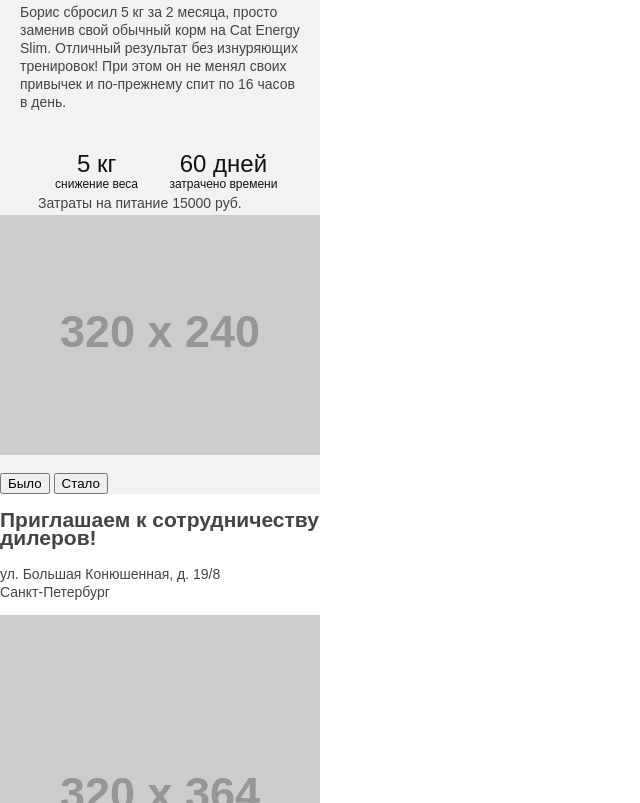
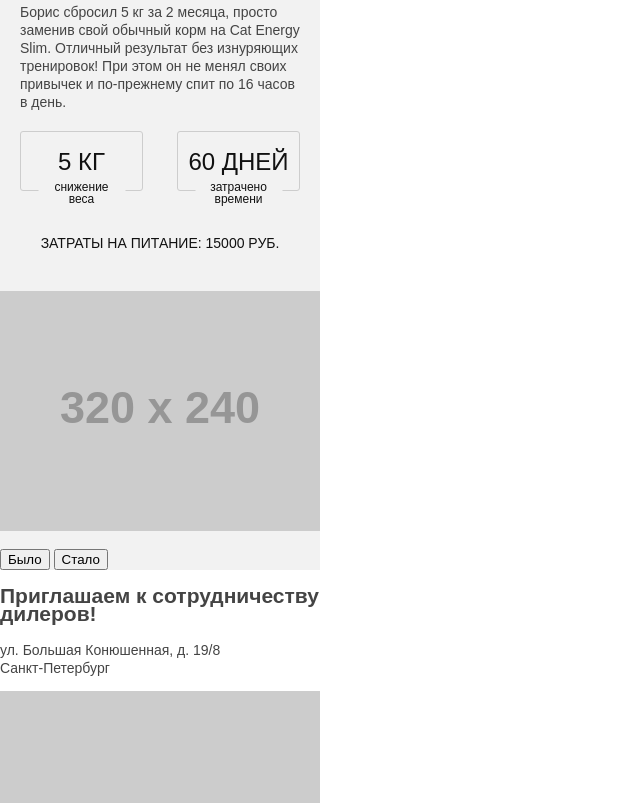
Before and after one commit to raros82/474089-cat-energy-19, a website: page source/index.html in a window 1280 px wide. Shown: the part 1994-2797 px from the top of the page, without its empty margins (0-640 px from the left). Drawn offline with nearby package versions, Linux system fonts and the light colour scheme; files that its build step writes are made by us from their sources; placeholder pictures from the web are drawn by us.

Commit message:
Переделал разметку блока example

```diff
--- a/source/index.html
+++ b/source/index.html
@@ -93,24 +93,16 @@
     <div class="example__wrapper">
       <h2 class="example__title">Живой пример</h2>
       <p class="example__description">Борис сбросил 5 кг за 2 месяца, просто заменив свой обычный корм на Cat Energy
-        Slim.
-        Отличный результат без изнуряющих тренировок! При этом он не менял своих привычек и по-прежнему спит по 16 часов
-        в
-        день. </p>
-      <table class="example__data">
-        <tr class="example__row example__row--stylised">
-          <td class="example__field example__field--styled">Снижение веса</td>
-          <td class="example__value example__value--styled">5 кг</td>
-        </tr>
-        <tr class="example__row example__row--stylised">
-          <td class="example__field example__field--styled">Затрачено времени</td>
-          <td class="example__value example__value--styled">60 дней</td>
-        </tr>
-        <tr class="example__row">
-          <td class="example__field">Затраты на питание</td>
-          <td class="example__value">15000 руб.</td>
-        </tr>
-      </table>
+        Slim. Отличный результат без изнуряющих тренировок! При этом он не менял своих привычек и по-прежнему спит по 16
+        часов в день. </p>
+      <ul class="example__list">
+        <li class="example__list-item example__list-item--decor">
+          <span class="example__list-item--small">Снижение веса </span><span class="example__list-item--emphasised">5 кг</span>
+        </li>
+        <li class="example__list-item example__list-item--decor"><span class="example__list-item--small">Затрачено времени </span>
+          <span class="example__list-item--emphasised">60 дней</span></li>
+        <li class="example__list-item">Затраты на питание: 15000 руб.</li>
+      </ul>
       <img class="example__img" src="https://via.placeholder.com/320x240" width="320" height="240" alt="Фото кота">
       <p class="example__toggles">
         <button class="example__button example__button--before" type="button">Было</button>
--- a/source/sass/exemple.scss
+++ b/source/sass/exemple.scss
@@ -18,39 +18,79 @@
   padding: 0 20px;
   margin: 0;
   margin-top: 22px;
+  margin-bottom: 20px;
 }
 
-.example__data {
+.example__list {
   display: flex;
-  justify-content: center;
-  margin: 0;
-  padding: 0 20px;
-  margin-top: 40px;
+  flex-wrap: wrap;
+  justify-content: space-between;
+  list-style: none;
+  padding: 0;
+  margin: 0 20px;
 }
 
-.example__value--styled {
+.example__list-item {
+  flex-grow: 1;
+  font-family: "Oswald", "Arial", sans-serif;
+  font-size: 14px;
+  line-height: 20px;
   color: #111111;
+  text-transform: uppercase;
+  text-align: center;
+  margin-bottom: 38px;
+  padding-right: 10px;
+  padding-left: 10px;
+}
+
+.example__list-item--decor {
+  padding: 0;
+  position: relative;
+  display: flex;
+  align-items: center;
+  flex-direction: column;
+  flex-grow: 0;
+  //width: 123px;
+  flex-basis: 123px;
+  font-family: "Arial", sans-serif;
+  font-size: 12px;
+  font-weight: normal;
+  line-height: 12px;
+  text-transform: lowercase;
+}
+
+.example__list-item--small::before {
+  content: "";
+  position: absolute;
+  top: 5px;
+  left: 50%;
+  transform: translateX(-50%);
+  width: 87px;
+  height: 10px;
+  z-index: -1;
+  background-color: #f2f2f2;
+}
+
+.example__list-item--small {
+  position: relative;
+  order: 2;
+  width: 60px;
+  z-index: 3;
+  margin: -10px;
+}
+
+.example__list-item--emphasised {
+  font-family: "Oswald", "Arial", sans-serif;
   font-size: 24px;
   line-height: 24px;
-  font-family: "Oswald", "Arial", sans-serif;
+  color: #111111;
+  text-transform: uppercase;
+  padding-top: 18px;
+  padding-bottom: 16px;
+  padding-left: 5px;
+  padding-right: 5px;
+  border: 1px solid #cdcdcd;
+  border-radius: 3px;
+  width: 100%;
+  box-sizing: border-box;
 }
-
-.example__field--styled {
-  color: #111111;
-  font-size: 12px;
-  line-height: 12px;
-  text-transform: lowercase;
-  order: 1;
-}
-
-.example__row {
-  display: block;
-  margin: 0 auto;
-}
-
-.example__row--stylised {
-  display: inline-flex;
-  flex-direction: column;
-  align-items: center;
-  width: 123px;
-}
```
